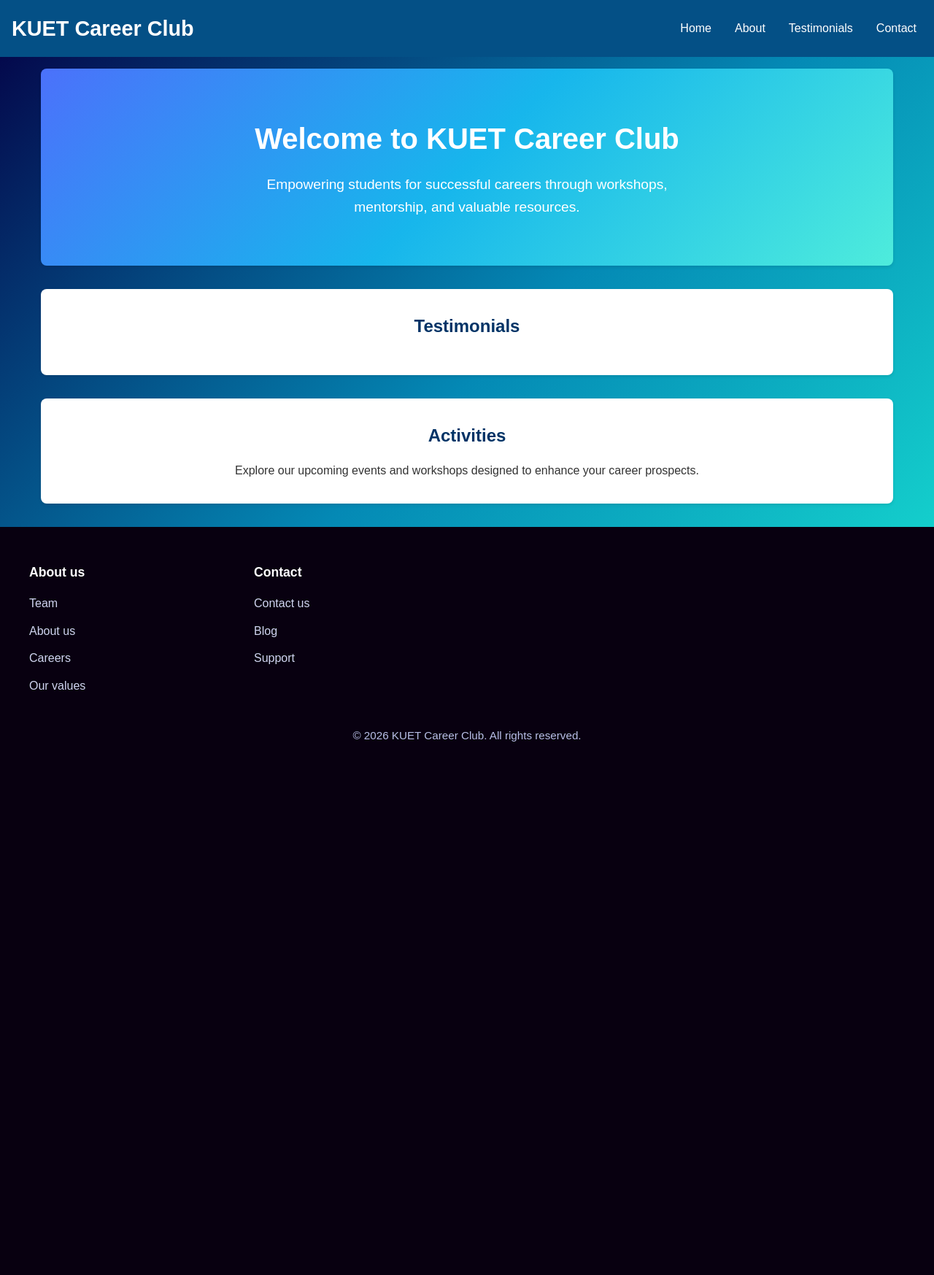
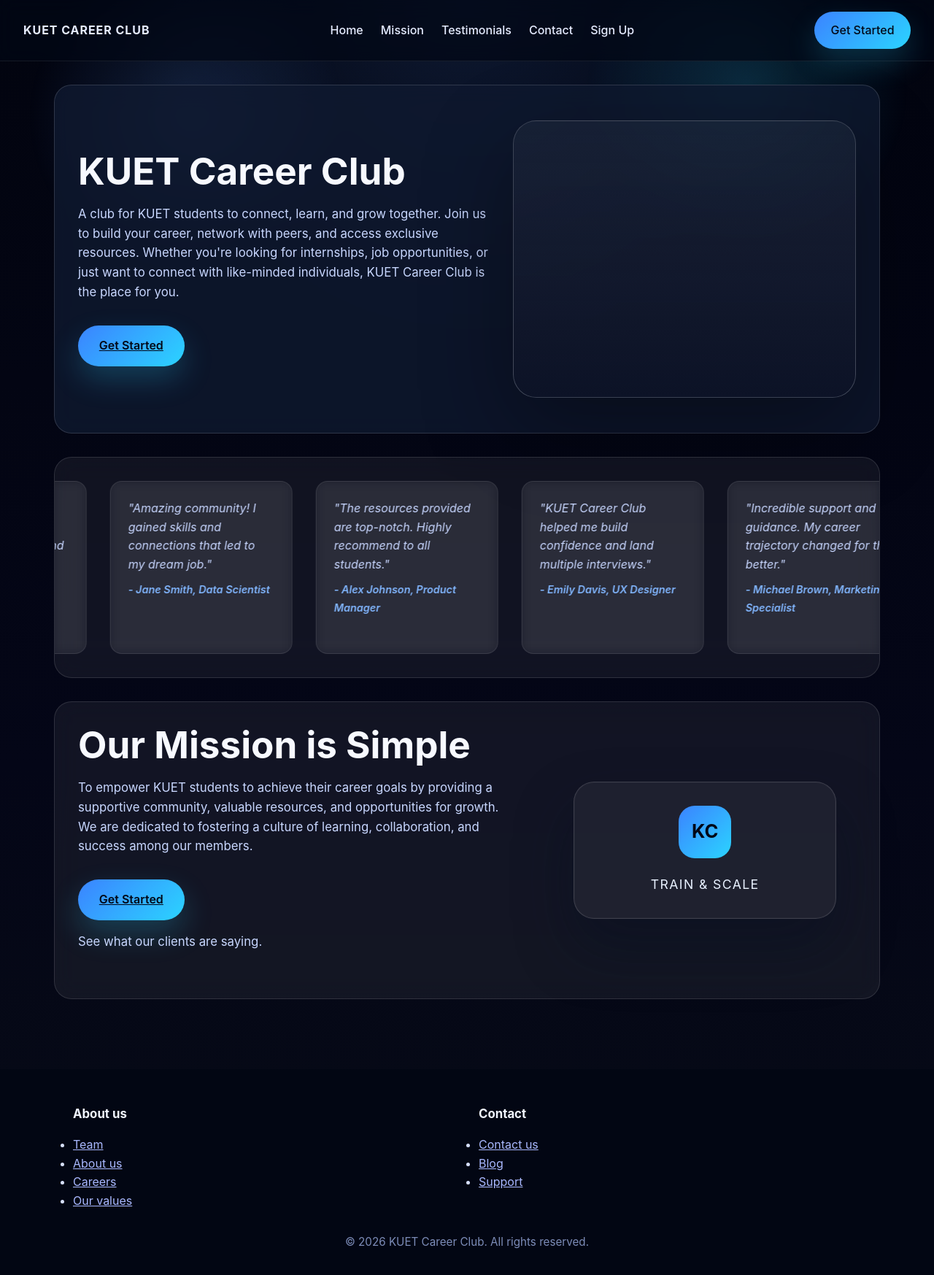
Before and after one commit to beyonder486/KUET_club_website_2207025, a PHP site: page / in a window 1280 px wide. Shown: the whole page at 73% size. Before the commit the page ends 1016 px from the top, so only its background shows below. Run offline with PHP 8.4, Linux system fonts and the light colour scheme.

Commit message:
updated ui and added signup page

```diff
--- a/index.html
+++ b/index.html
@@ -8,34 +8,100 @@
   </head>
   <body>
     <header>
-      <h1>KUET Career Club</h1>
+      <div class="brand">
+        <span class="logo">KUET Career Club</span>
+      </div>
       <nav>
         <ul>
           <li><a href="#hero">Home</a></li>
-          <li><a href="#about">About</a></li>
+          <li><a href="#mission">Mission</a></li>
           <li><a href="#testimonials">Testimonials</a></li>
           <li><a href="#contact">Contact</a></li>
+          <li><a href="signup.html">Sign Up</a></li>
         </ul>
       </nav>
+      <a class="header-cta" href="signup.html">Get Started</a>
     </header>
     <main>
-      <section id="hero">
-        <h2>Welcome to KUET Career Club</h2>
-        <p>
-          Empowering students for successful careers through workshops,
-          mentorship, and valuable resources.
-        </p>
+      <section id="hero" class="hero">
+        <div class="hero-grid">
+          <div class="hero-copy">
+            <h1>KUET Career Club</h1>
+            <p>
+              A club for KUET students to connect, learn, and grow together.
+              Join us to build your career, network with peers, and access
+              exclusive resources. Whether you're looking for internships, job
+              opportunities, or just want to connect with like-minded
+              individuals, KUET Career Club is the place for you.
+            </p>
+            <div class="hero-actions">
+              <a class="btn btn-primary" href="signup.html">Get Started</a>
+            </div>
+          </div>
+          <div class="hero-visual">
+            <div class="hero-card">
+              <div class="hero-card-image"></div>
+            </div>
+          </div>
+        </div>
       </section>
 
-      <section id="testimonials">
-        <h2>Testimonials</h2>
+      <section id="testimonials" class="testimonials">
+        <div class="testimonials-container">
+          <div class="testimonial">
+            <p>"KUET Career Club transformed my career path. The workshops and mentorship were invaluable."</p>
+            <cite>- John Doe, Software Engineer</cite>
+          </div>
+          <div class="testimonial">
+            <p>"Amazing community! I gained skills and connections that led to my dream job."</p>
+            <cite>- Jane Smith, Data Scientist</cite>
+          </div>
+          <div class="testimonial">
+            <p>"The resources provided are top-notch. Highly recommend to all students."</p>
+            <cite>- Alex Johnson, Product Manager</cite>
+          </div>
+          <div class="testimonial">
+            <p>"KUET Career Club helped me build confidence and land multiple interviews."</p>
+            <cite>- Emily Davis, UX Designer</cite>
+          </div>
+          <div class="testimonial">
+            <p>"Incredible support and guidance. My career trajectory changed for the better."</p>
+            <cite>- Michael Brown, Marketing Specialist</cite>
+          </div>
+          <div class="testimonial">
+            <p>"KUET Career Club transformed my career path. The workshops and mentorship were invaluable."</p>
+            <cite>- John Doe, Software Engineer</cite>
+          </div>
+          <div class="testimonial">
+            <p>"Amazing community! I gained skills and connections that led to my dream job."</p>
+            <cite>- Jane Smith, Data Scientist</cite>
+          </div>
+          <div class="testimonial">
+            <p>"The resources provided are top-notch. Highly recommend to all students."</p>
+            <cite>- Alex Johnson, Product Manager</cite>
+          </div>
       </section>
-      <section id="activities">
-        <h2>Activities</h2>
-        <p>
-          Explore our upcoming events and workshops designed to enhance your
-          career prospects.
-        </p>
+
+      <section id="mission" class="mission">
+        <div class="mission-copy">
+          <h2>Our Mission is Simple</h2>
+          <p>
+            To empower KUET students to achieve their career goals by providing
+            a supportive community, valuable resources, and opportunities for
+            growth. We are dedicated to fostering a culture of learning,
+            collaboration, and success among our members.
+          </p>
+          <a class="btn btn-primary" href="signup.html">Get Started</a>
+          <p class="mission-note">See what our clients are saying.</p>
+        </div>
+        <div class="mission-panel">
+          <div class="brand-card">
+            <div class="brand-mark">KC</div>
+            <div class="brand-text">
+              <span>TRAIN &amp; SCALE</span>
+            </div>
+          </div>
+        </div>
       </section>
     </main>
     <footer>
--- a/styles.css
+++ b/styles.css
@@ -4,142 +4,374 @@
     box-sizing: border-box;
 }
 body {
-    font-family: Arial, sans-serif;
+    font-family: Inter, Arial, sans-serif;
     line-height: 1.6;
-    color: #333;
-    background: linear-gradient(135deg, #040045 0%, #0489b5 50%, #1aead5 100%);
+    color: #e6ecff;
+    background: radial-gradient(circle at top, rgba(84, 152, 255, 0.14), transparent 25%),
+      linear-gradient(180deg, #02040f 0%, #040617 60%, #070b16 100%);
+}
+body::before {
+    content: '';
+    position: fixed;
+    inset: 0;
+    background: radial-gradient(circle at 20% 20%, rgba(91, 156, 255, 0.18), transparent 18%),
+      radial-gradient(circle at 80% 15%, rgba(43, 207, 255, 0.18), transparent 18%);
+    pointer-events: none;
 }
 header {
-    background-color: #045086;
-    color: white;
-    padding: 1rem;
+    position: sticky;
+    top: 0;
+    z-index: 10;
     display: flex;
+    align-items: center;
     justify-content: space-between;
-    align-items: center;
+    gap: 1rem;
+    padding: 1rem 2rem;
+    background: rgba(2, 7, 22, 0.72);
+    border-bottom: 1px solid rgba(255, 255, 255, 0.08);
+    backdrop-filter: blur(12px);
 }
-header h1 {
-    font-size: 1.8rem;
+.brand .logo {
+    font-size: 1rem;
+    font-weight: 700;
+    letter-spacing: 0.06em;
+    text-transform: uppercase;
 }
 nav ul {
     list-style: none;
     display: flex;
+    gap: 1.5rem;
+    align-items: center;
+}
+nav a,
+.header-cta {
+    color: #e6ecff;
+    text-decoration: none;
+    font-weight: 500;
+}
+nav a {
+    transition: color 0.2s ease;
+}
+nav a:hover {
+    color: #6fc7ff;
+}
+.header-cta {
+    padding: 0.8rem 1.4rem;
+    border-radius: 999px;
+    background: linear-gradient(135deg, #3b83ff, #2bd4ff);
+    color: #020817;
+    box-shadow: 0 18px 40px rgba(45, 212, 255, 0.2);
+}
+main {
+    max-width: 1180px;
+    margin: 0 auto;
+    padding: 2rem 1.5rem 4rem;
+}
+section {
+    padding: 2rem;
+    margin-bottom: 2rem;
+    background: rgba(255, 255, 255, 0.06);
+    backdrop-filter: blur(16px);
+    border: 1px solid rgba(255, 255, 255, 0.12);
+    border-radius: 24px;
+}
+.hero {
+    padding: 3rem 2rem;
+    background: rgba(15, 25, 48, 0.8);
+    border: 1px solid rgba(255, 255, 255, 0.14);
+}
+.hero-grid {
+    display: grid;
+    grid-template-columns: 1.2fr 1fr;
+    gap: 2rem;
+    align-items: center;
+}
+.hero-copy {
+    max-width: 620px;
+}
+.eyebrow {
+    display: inline-block;
+    margin-bottom: 1rem;
+    color: #82b7ff;
+    font-size: 0.85rem;
+    letter-spacing: 0.2em;
+    text-transform: uppercase;
+}
+.hero h1,
+#mission h2 {
+    font-size: clamp(2.6rem, 4vw, 4.6rem);
+    line-height: 1.02;
+    margin-bottom: 1.2rem;
+    color: #f7f9ff;
+}
+.hero p,
+.mission-copy p {
+    max-width: 580px;
+    font-size: 1.05rem;
+    color: #c8d7ff;
+    margin-bottom: 2rem;
+}
+.hero-actions {
+    display: flex;
+    flex-wrap: wrap;
     gap: 1rem;
 }
-nav a {
-    color: white;
-    text-decoration: none;
-    padding: 0.5rem;
-    transition: background-color 0.3s;
+.btn {
+    display: inline-flex;
+    align-items: center;
+    justify-content: center;
+    padding: 0.95rem 1.8rem;
+    border-radius: 999px;
+    font-weight: 600;
+    transition: transform 0.2s ease, box-shadow 0.2s ease, background 0.2s ease;
 }
-nav a:hover {
-    background-color: rgba(255, 255, 255, 0.1);
-    border-radius: 4px;
+.btn:hover {
+    transform: translateY(-2px);
 }
-main {
-    max-width: 1200px;
-    margin: 0 auto;
-    padding: 0 1rem;
+.btn-primary {
+    background: linear-gradient(135deg, #3b83ff, #2bd4ff);
+    color: #020817;
+    box-shadow: 0 18px 40px rgba(45, 212, 255, 0.22);
 }
-section {
-    padding: 2rem 0;
-    margin-bottom: 2rem;
-    background-color: rgb(255, 255, 255);
-    border-radius: 8px;
-    box-shadow: 0 2px 4px rgba(0, 0, 0, 0.1);
+.btn-secondary {
+    background: rgba(255, 255, 255, 0.08);
+    color: #e8f1ff;
+    border: 1px solid rgba(255, 255, 255, 0.14);
 }
-#hero {
+.hero-visual {
+    display: flex;
+    justify-content: center;
+}
+.hero-card {
+    width: 100%;
+    min-height: 380px;
+    border-radius: 32px;
+    overflow: hidden;
+    box-shadow: 0 40px 120px rgba(0, 0, 0, 0.35);
+    border: 1px solid rgba(255, 255, 255, 0.16);
+    background: linear-gradient(180deg, rgba(255,255,255,0.04), rgba(255,255,255,0.08));
+}
+.hero-card-image {
+    width: 100%;
+    height: 100%;
+    min-height: 300px;
+    background: radial-gradient(circle at 30% 30%, rgba(91, 156, 255, 0.22), transparent 24%),
+      linear-gradient(180deg, rgba(255, 255, 255, 0.08), rgba(7, 15, 33, 0.95));
+    background-image: url('');
+    background-size: cover;
+    background-position: center;
+    position: relative;
+}
+.hero-card-image::after {
+    content: '';
+    position: absolute;
+    inset: 0;
+    background: linear-gradient(180deg, transparent 0%, rgba(2, 8, 28, 0.65) 100%);
+}
+.hero-card-caption {
+    position: absolute;
+    left: 1.5rem;
+    right: 1.5rem;
+    bottom: 1.5rem;
+    padding: 0.9rem 1rem;
+    border-radius: 18px;
+    background: rgba(2, 8, 28, 0.78);
+    color: #e8f1ff;
+    font-weight: 600;
+    backdrop-filter: blur(10px);
+}
+.mission {
+    display: grid;
+    grid-template-columns: 1.2fr 0.8fr;
+    gap: 2rem;
+    align-items: center;
+}
+.mission-copy .eyebrow {
+    color: #6fd7ff;
+}
+.mission-note {
     margin-top: 1rem;
-    background: linear-gradient(135deg, #4b71fb 0%, #17b6ec 50%, #4eecdc 100%);
-    color: white;
-    text-align: center;
-    padding: 4rem 2rem;
-    margin-bottom: 2rem;
+    color: #9cb8ff;
 }
-#hero h2 {
-    font-size: 2.5rem;
-    margin-bottom: 1rem;
-    color: white;
+.mission-panel {
+    display: flex;
+    justify-content: center;
 }
-#hero p {
-    font-size: 1.2rem;
-    max-width: 600px;
-    margin: 0 auto;
-}
-#about, #testimonials, #contact, #activities {
+.brand-card {
+    max-width: 360px;
+    width: 100%;
+    border-radius: 28px;
     padding: 2rem;
-}
-#activities p{
+    background: rgba(255, 255, 255, 0.05);
+    border: 1px solid rgba(255, 255, 255, 0.14);
+    box-shadow: inset 0 0 0 1px rgba(255, 255, 255, 0.02), 0 40px 80px rgba(7, 15, 33, 0.45);
+    display: grid;
+    place-items: center;
     text-align: center;
 }
-h2 {
-    color: #003366;
-    margin-bottom: 1rem;
-    text-align: center;
+.brand-mark {
+    width: 72px;
+    height: 72px;
+    border-radius: 22px;
+    background: linear-gradient(135deg, #3b83ff, #2bd4ff);
+    color: #020817;
+    display: grid;
+    place-items: center;
+    font-size: 1.6rem;
+    font-weight: 700;
+    margin-bottom: 1.4rem;
+}
+.brand-text span {
+    display: inline-block;
+    color: #e8f1ff;
+    font-size: 1.1rem;
+    letter-spacing: 0.08em;
+    text-transform: uppercase;
+}
+.testimonials {
+    overflow: hidden;
+    padding: 2rem 0;
+}
+.testimonials-container {
+    display: flex;
+    width: calc(250px * 10);
+    animation: scroll 40s linear infinite;
+}
+.testimonial {
+    flex: 0 0 250px;
+    margin-right: 2rem;
+    padding: 1.5rem;
+    background: rgba(255, 255, 255, 0.05);
+    border-radius: 16px;
+    border: 1px solid rgba(255, 255, 255, 0.1);
+    backdrop-filter: blur(8px);
+}
+.testimonial p {
+    color: #c8d7ff;
+    font-style: italic;
+    margin-bottom: 0.5rem;
+}
+.testimonial cite {
+    color: #82b7ff;
+    font-weight: 600;
+    font-size: 0.9rem;
+}
+@keyframes scroll {
+    0% { transform: translateX(0); }
+    100% { transform: translateX(-50%); }
 }
 footer {
-    background-color: #080010;
-    color: white;
-    padding: 3rem 1rem 2rem;
+    background-color: #020613;
+    color: #d7e0ff;
+    padding: 3rem 1.5rem 2rem;
 }
 .footer-links {
     display: grid;
-    grid-template-columns: repeat(4, minmax(150px, 1fr));
+    grid-template-columns: repeat(2, minmax(180px, 1fr));
     gap: 2rem;
-    max-width: 1200px;
+    max-width: 1080px;
     margin: 0 auto 2rem;
 }
 .footer-links h3 {
     margin-bottom: 1rem;
-    color: #ffffff;
-    font-size: 1.1rem;
-}
-.footer-links ul {
-    list-style: none;
-    padding: 0;
-}
-.footer-links li {
-    margin-bottom: 0.75rem;
+    color: #f1f5ff;
+    font-size: 1.05rem;
 }
 .footer-links a {
-    color: #d0d6f0;
-    text-decoration: none;
-    transition: color 0.3s;
-}
-.footer-links a:hover {
-    color: #ffffff;
+    color: #aab9ff;
 }
 .footer-copy {
     text-align: center;
-    color: #b8c0e6;
+    color: #7d8db9;
     font-size: 0.95rem;
+}
+@media (max-width: 1024px) {
+    .hero-grid,
+    .mission {
+        grid-template-columns: 1fr;
+    }
+    .hero {
+        padding: 2.5rem 1.5rem;
+    }
 }
 @media (max-width: 768px) {
     header {
-        flex-direction: column;
+        flex-wrap: wrap;
+        justify-content: center;
         text-align: center;
     }
-
     nav ul {
-        margin-top: 1rem;
         flex-wrap: wrap;
         justify-content: center;
     }
-
-    #hero h2 {
-        font-size: 2rem;
+    .hero h1,
+    #mission h2 {
+        font-size: 2.6rem;
     }
-
-    #hero p {
-        font-size: 1rem;
-    }
-
-    .footer-links {
-        grid-template-columns: 1fr 1fr;
-        gap: 1.5rem;
+    .hero-actions {
+        justify-content: center;
     }
 }
-@media (max-width: 480px) {
-    .footer-links {
-        grid-template-columns: 1fr;
+@media (max-width: 560px) {
+    header {
+        padding: 1rem;
+    }
+    .hero {
+        padding: 2rem 1rem;
+    }
+    .hero-card {
+        min-height: 260px;
+    }
+    .hero-card-caption {
+        left: 1rem;
+        right: 1rem;
+    }
+    .btn {
+        width: 100%;
     }
 }
+
+/* Form styles */
+form {
+    max-width: 400px;
+    margin: 0 auto;
+    display: flex;
+    flex-direction: column;
+}
+
+label {
+    margin-bottom: 0.5rem;
+    font-weight: bold;
+}
+
+input {
+    padding: 0.5rem;
+    margin-bottom: 1rem;
+    border: 1px solid #ccc;
+    border-radius: 4px;
+    font-size: 1rem;
+}
+
+button {
+    padding: 0.5rem;
+    background-color: #045086;
+    color: white;
+    border: none;
+    border-radius: 4px;
+    cursor: pointer;
+    margin-bottom: 0.5rem;
+    font-size: 1rem;
+}
+
+button:hover {
+    background-color: #003366;
+}
+
+button[type="reset"] {
+    background-color: #ccc;
+    color: #333;
+}
+
+button[type="reset"]:hover {
+    background-color: #aaa;
+}
```
Also changed, not shown: signup.html (added, +61 -0 lines), signup.js (added, +24 -0 lines).
